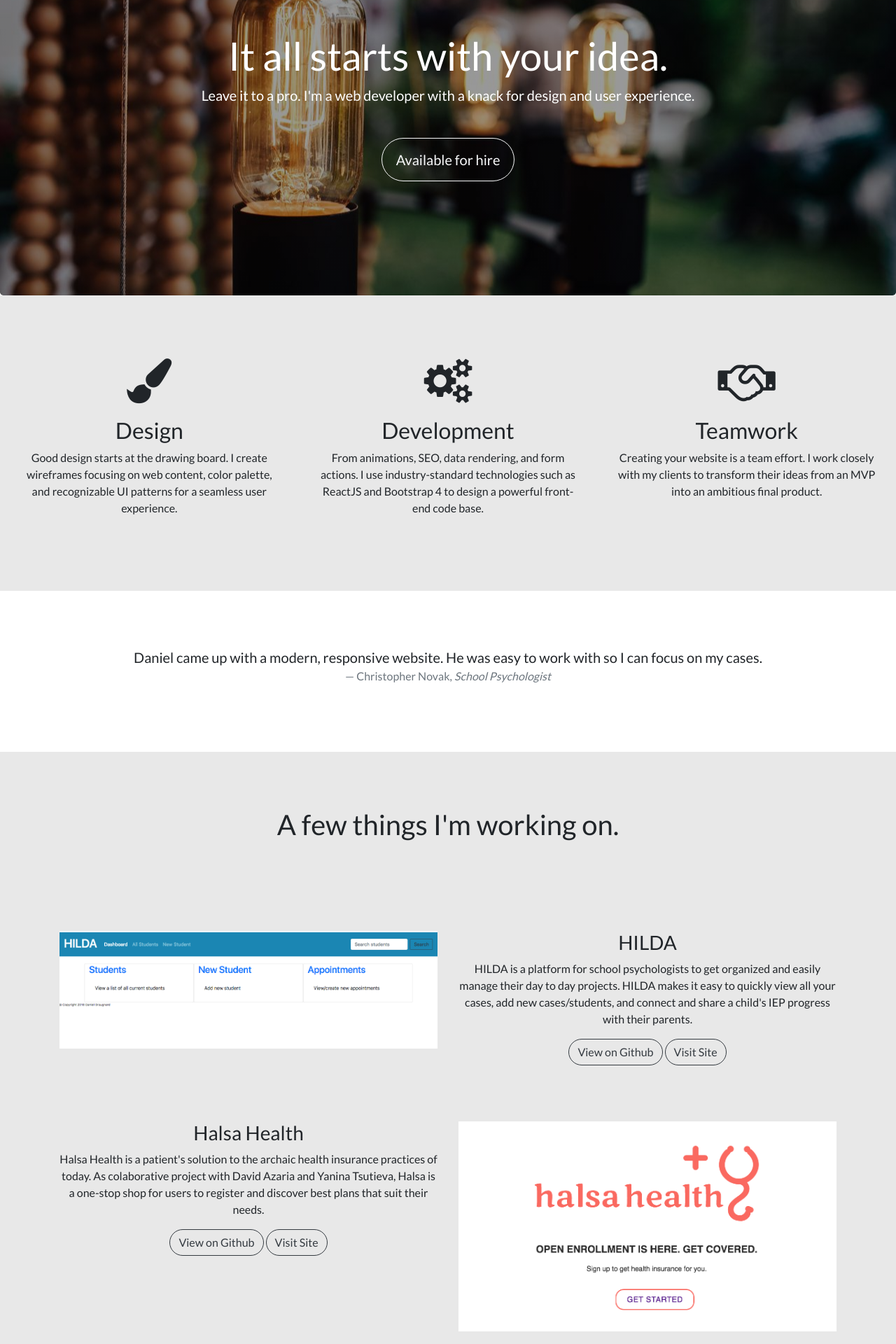
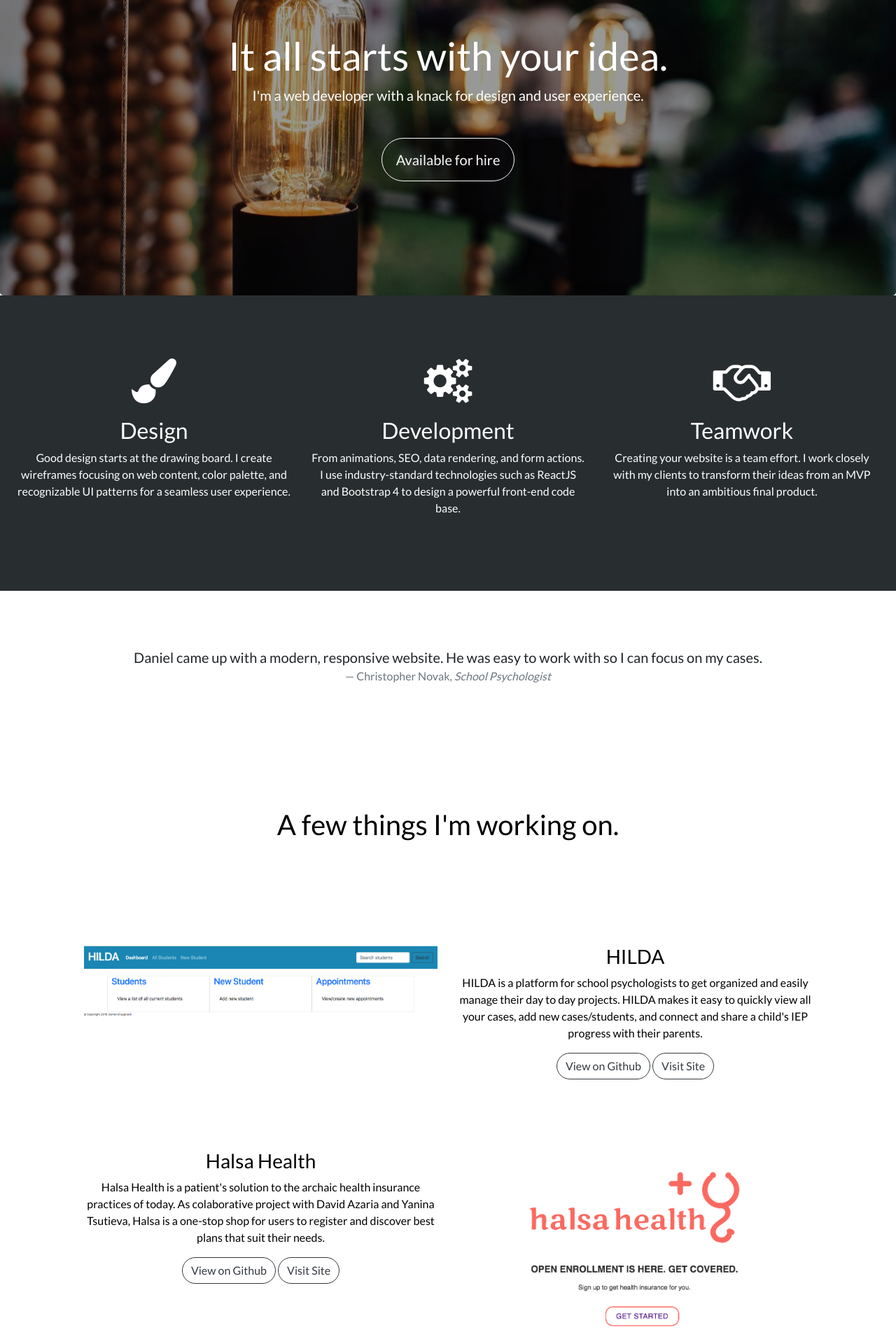
Before and after one commit to dan11218/danny_portfolio, a React (Create React App) app: page /#/ in a window 1280 px wide. Shown: the part 200-2120 px from the top of the page at 70% size. Built offline with nearby package versions, Linux system fonts and the light colour scheme.

Commit message:
new darker sections for more contrast

```diff
--- a/src/App.css
+++ b/src/App.css
@@ -1,5 +1,5 @@
 #jumbotron {
-  background: linear-gradient( rgba(0, 0, 0, 0.4), rgba(0, 0, 0, 0.4) ), url('./images/lightbulbs.jpg') center center;
+  background: linear-gradient(to right, rgba(0, 0, 0, 0.4), rgba(0, 0, 0, 0.4)), url('./images/lightbulbs.jpg') center center;
   min-height: 500px;
   /* Creates the parallax scrolling effect */
   background-attachment: fixed;
@@ -15,8 +15,9 @@
 }
 
 #about {
+  color: white;
   padding: 80px 0 80px;
-  background-color: #e8e8e8;
+  background-color: #282d2f;
 }
 
 #about-icon {
@@ -24,8 +25,8 @@
   margin-bottom: 20px;
 }
 
-#about-box {
-  margin: 10px;
+#about-content {
+  padding: 10px;
 }
 
 #hire-button {
@@ -41,7 +42,8 @@
 }
 
 #projects {
-  background-color: #e8e8e8;
+  color: rgb(0, 0, 0);
+  background-color: #ffffff;
 }
 
 #project-header {
@@ -57,7 +59,10 @@
 }
 
 #project-section {
-  padding: 40px 0px 40px;
+  border-radius: 45px;
+  padding: 40px 20px 40px;
+  margin: 20px 0px 20px;
+  background: rgba(255, 255, 255, 0.3);
 }
 
 /* #project-image {
--- a/src/components/Jumbotron.js
+++ b/src/components/Jumbotron.js
@@ -5,7 +5,7 @@ const Jumbotron = (props) => {
 	return (
 		<div id='jumbotron' className='jumbotron text-white text-center animated fadeIn'>
 			<h1 id='slogan' className='display-4'>It all starts with your idea.</h1>
-			<p className='lead'>Leave it to a pro. I'm a web developer with a knack for design and user experience.</p>
+			<p className='lead'>I'm a web developer with a knack for design and user experience.</p>
 			<a id='hire-button' className='btn btn-outline-light' role='button' alt='available for hire' href='mailto:dangraug@me.com'>Available for hire</a>
 		</div>
 	)
--- a/src/components/Navbar.js
+++ b/src/components/Navbar.js
@@ -4,7 +4,7 @@ import React from 'react';
 
 const NavBar = (props) => {
   return (
-    <nav className='navbar navbar-expand-lg navbar-light sticky-top' style={{background: 'rgba(255, 255, 255, .95)'}}>
+    <nav className='navbar navbar-expand-lg navbar-light' style={{background: 'rgba(255, 255, 255, .95)'}}>
       <div className='container-fluid'>
         <div className="navbar-brand">
           <img alt='Daniel Graugnard' style={{width: '8rem'}} src={require('../images/logo-large.png')} />
--- a/src/components/Quotes.js
+++ b/src/components/Quotes.js
@@ -4,8 +4,8 @@ const Quotes = () => {
   return(
     <div className='container-fluid'>
       <blockquote id='blockquote' className='blockquote text-center'>
-        <p class="mb-0">Daniel came up with a modern, responsive website. He was easy to work with so I can focus on my cases.</p>
-        <footer class="blockquote-footer">Christopher Novak, <cite title="Source Title">School Psychologist</cite></footer>
+        <p className="mb-0">Daniel came up with a modern, responsive website. He was easy to work with so I can focus on my cases.</p>
+        <footer className="blockquote-footer">Christopher Novak, <cite title="Source Title">School Psychologist</cite></footer>
       </blockquote>
     </div>
   )
```
